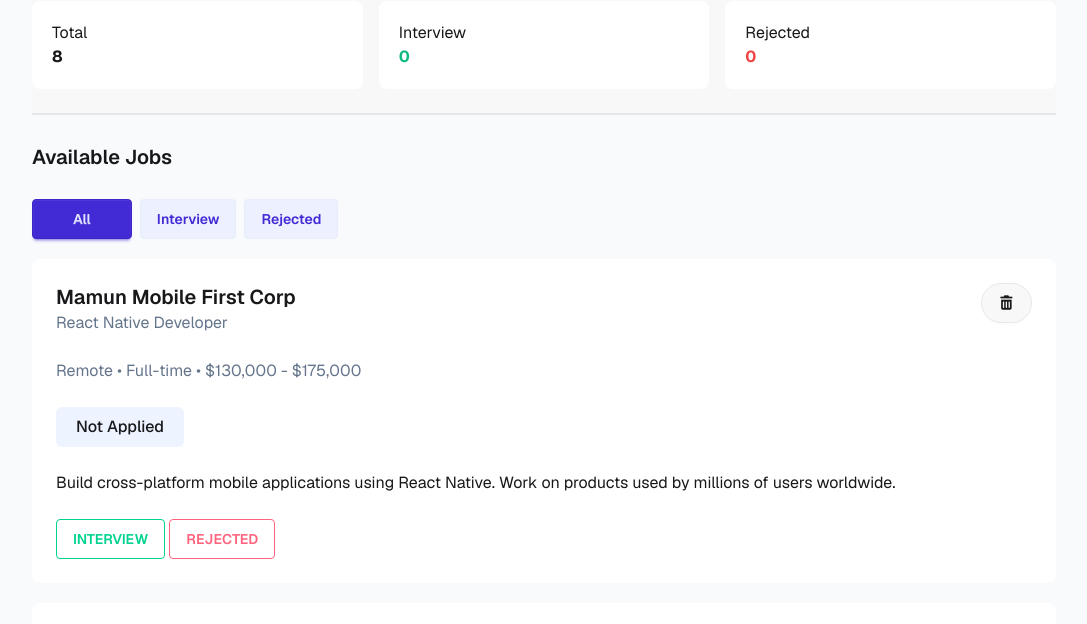
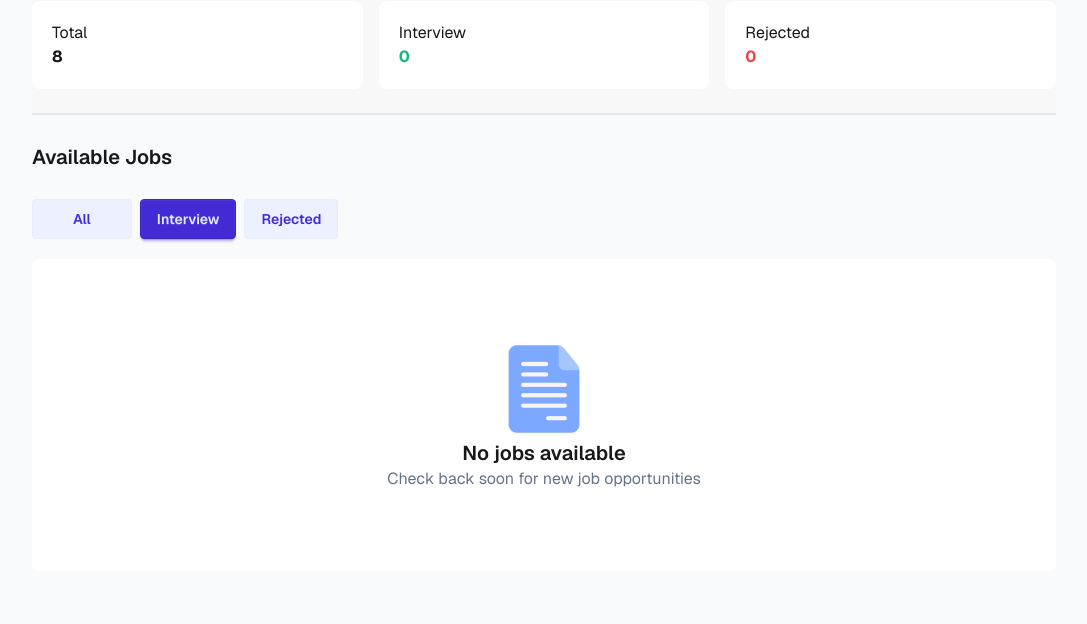
Before and after one commit to Mahmudul-1106/Assignment-B13-A04-Job-Tracker, a plain HTML site: page index.html in a window 1280 px wide. Both pictures are taken after a click on the button "Interview". Shown: the part 115-739 px from the top of the page, without its empty margins (96-1183 px from the left). Drawn offline with nearby package versions, Linux system fonts and the light colour scheme.

Commit message:
delet working

```diff
--- a/index.html
+++ b/index.html
@@ -50,8 +50,8 @@
     <main class="max-w-screen-lg mx-auto">
         <h3 class="text-xl font-semibold py-7">Available Jobs</h3>
         <div class="space-x-1">
-            <button class="btn btn-primary  px-10 ">All</button>
-            <button class="btn btn-primary btn-soft ">Interview</button>
+            <button class="btn btn-primary  px-10 " id="btn-all">All</button>
+            <button class="btn btn-primary btn-soft " id="btn-interview">Interview</button>
             <button class="btn btn-primary btn-soft ">Rejected</button>
         </div>
 
@@ -77,7 +77,8 @@
                     <button class=" btn btn-outline btn-error">REJECTED</button>
                 </div>
                 <div>
-                    <button class="btn rounded-full "><i class="fa-solid fa-trash-can "></i></button>
+                    <button onclick="Delete('job-1')" class="btn rounded-full "><i
+                            class="fa-solid fa-trash-can "></i></button>
                 </div>
             </div>
 
@@ -246,6 +247,12 @@
 
         <!-- Interview Section -->
         <section id="Interview-section" class="hidden">
+            <div id="interview-zero" class=" my-5 py-20 text-center  items-center bg-[#fff] rounded-lg mx-auto">
+
+                <img class="text-center mx-auto items-center" src="./assets/jobs.png" alt="">
+                <h2 class="text-xl font-semibold">No jobs available</h2>
+                <p class="text-[#64748B]">Check back soon for new job opportunities</p>
+            </div>
 
         </section>
     </main>
--- a/script/script.js
+++ b/script/script.js
@@ -1,12 +1,55 @@
 console.log('Js added.')
 // Total Job Count
-
-const totalJob = document.getElementById('total-job')
-const jobContainer = document.getElementById('job-card-container');
-const jobCount = jobContainer.getElementsByClassName('job-card');
-totalJob.innerText = jobCount.length;
+function totalJobCount(){
+    const totalJob = document.getElementById('total-job')
+    const jobContainer = document.getElementById('job-card-container');
+    const jobCount = jobContainer.getElementsByClassName('job-card');
+    totalJob.innerText = jobCount.length;
+}
 
 
+// clicking All Button function
+document.getElementById('btn-all').addEventListener('click', function(){
+
+
+    document.getElementById('job-card-container').classList.remove('hidden');
+    document.getElementById('Interview-section').classList.add('hidden');
+
+    document.getElementById('btn-all').classList.remove('btn-soft');
+    document.getElementById('btn-interview').classList.add('btn-soft');
+})
+
+
+
+// Clicking Interview button Functions
+document.getElementById('btn-interview').addEventListener('click', function(){
+
+    const interviewJobs = document.getElementById('interview-job').innerText;
+    if(Number(interviewJobs) > 0){
+        document.getElementById('interview-zero').classList.add('hidden');
+    }
+    if(Number(interviewJobs) == 0){
+        document.getElementById('interview-zero').classList.remove('hidden');
+    }
+
+
+    document.getElementById('job-card-container').classList.add('hidden');
+    document.getElementById('Interview-section').classList.remove('hidden');
+
+    document.getElementById('btn-all').classList.add('btn-soft');
+    document.getElementById('btn-interview').classList.remove('btn-soft');
+})
+
+
+// clicking delete button functions
+function Delete(id){
+   const deleteJob = document.getElementById(id).remove();
+
+   totalJobCount();
+}
+
+
+// Interview function
 function Interview(id){
     console.log('Button clicked')
     const jobCard = document.getElementById(id);
@@ -25,3 +68,6 @@ function Interview(id){
     console.log(interviewJobCard.length);
 
 }
+
+
+totalJobCount();
```
